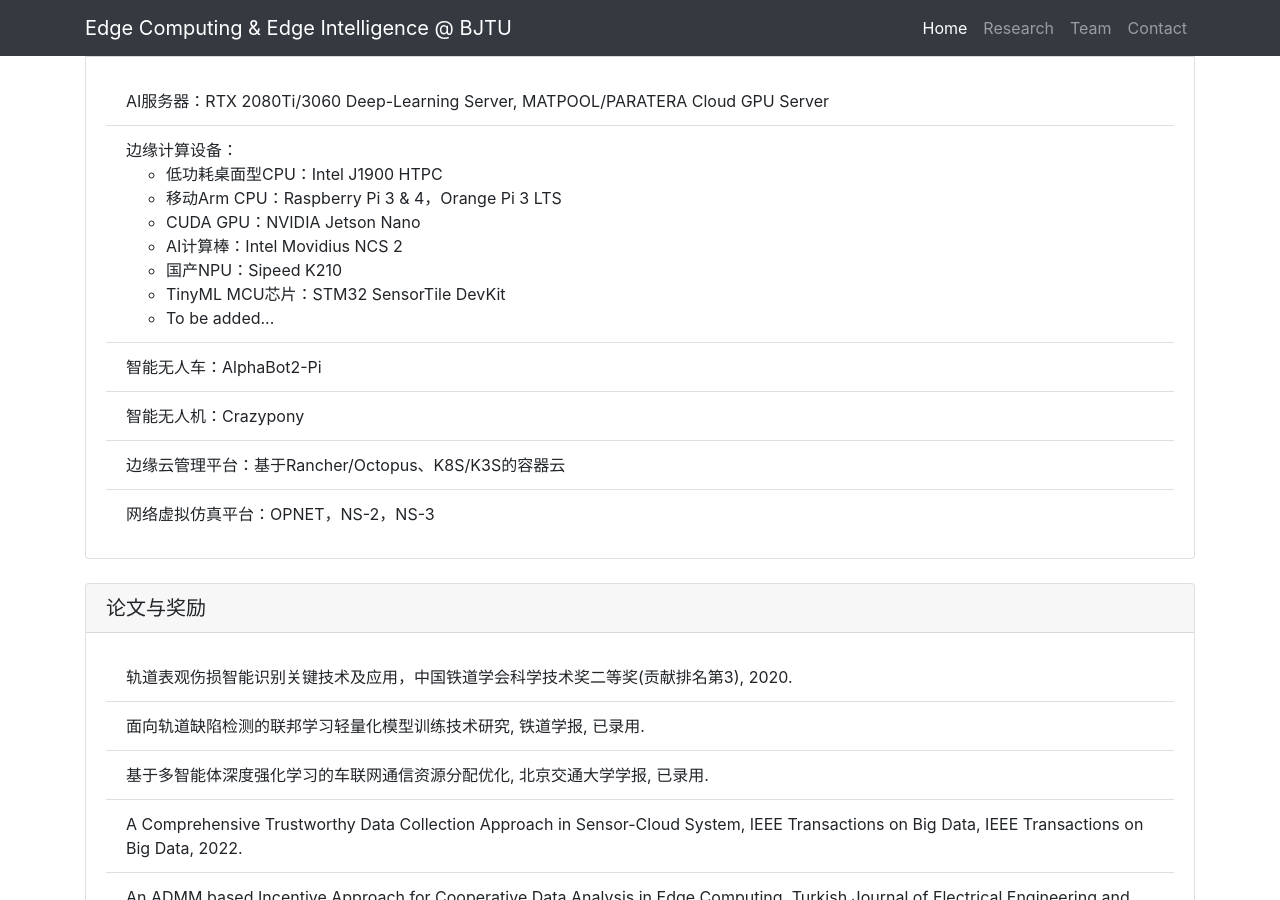
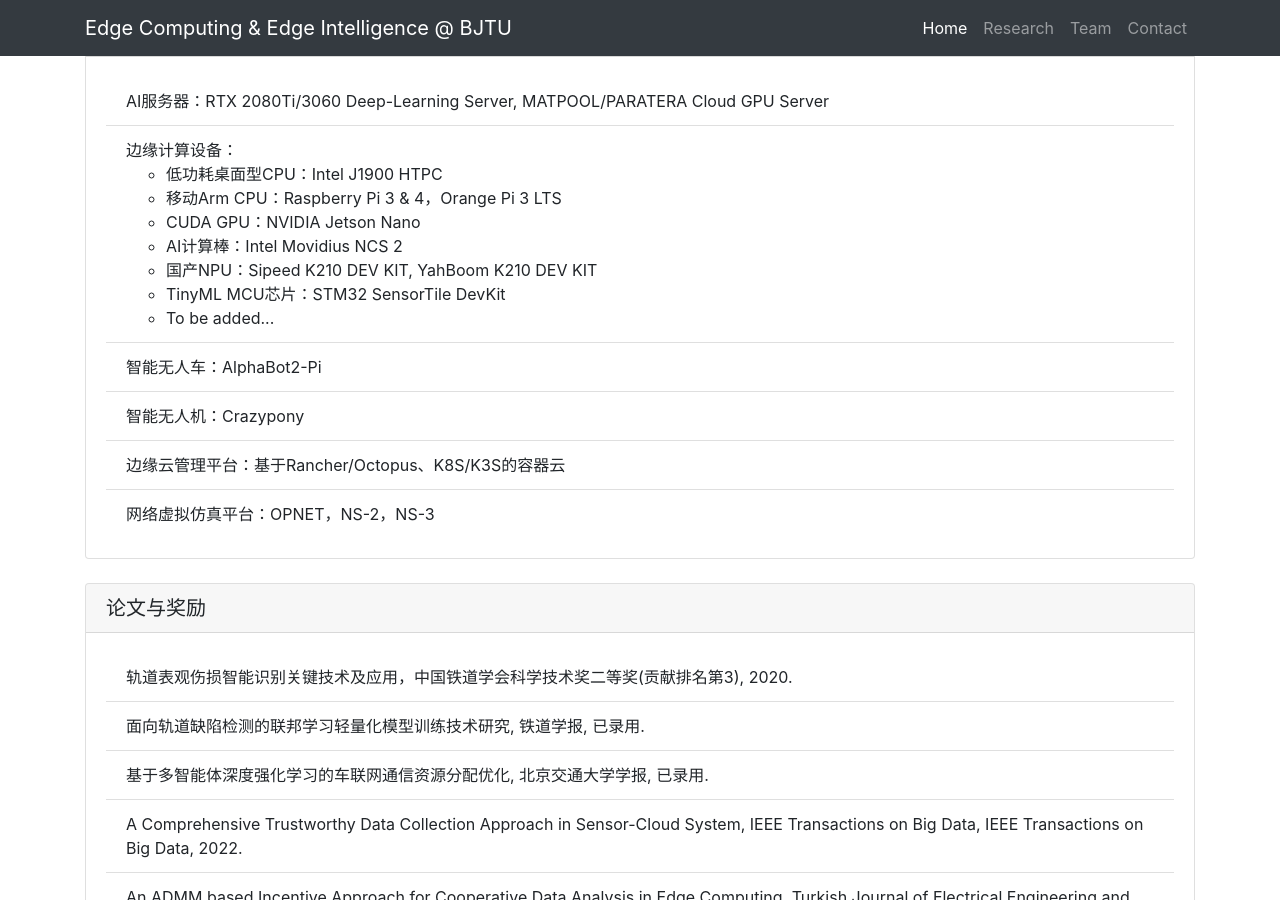
Before and after one commit to fangvv/Homepage, a Jekyll site: the page Edgecomp/index.html, which Jekyll copies as it is, in a window 1280 px wide and 900 px high, scrolled down 1974 px. Built offline with Jekyll 4.4.1, drawn with Linux system fonts in a browser that asks for light colours; comment, search, counter and statistics services are not loaded.

Commit message:
Signed-off-by: fangvv <fangvv@gmail.com>

```diff
--- a/Edgecomp/index.html
+++ b/Edgecomp/index.html
@@ -115,7 +115,7 @@
         <li>移动Arm CPU：Raspberry Pi 3 & 4，Orange Pi 3 LTS</li>
         <li>CUDA GPU：NVIDIA Jetson Nano</li>
         <li>AI计算棒：Intel Movidius NCS 2</li>
-        <li>国产NPU：Sipeed K210</li>
+        <li>国产NPU：Sipeed K210 DEV KIT, YahBoom K210 DEV KIT</li>
         <li>TinyML MCU芯片：STM32 SensorTile DevKit</li>
         <li>To be added...</li>
         </ul>
```
